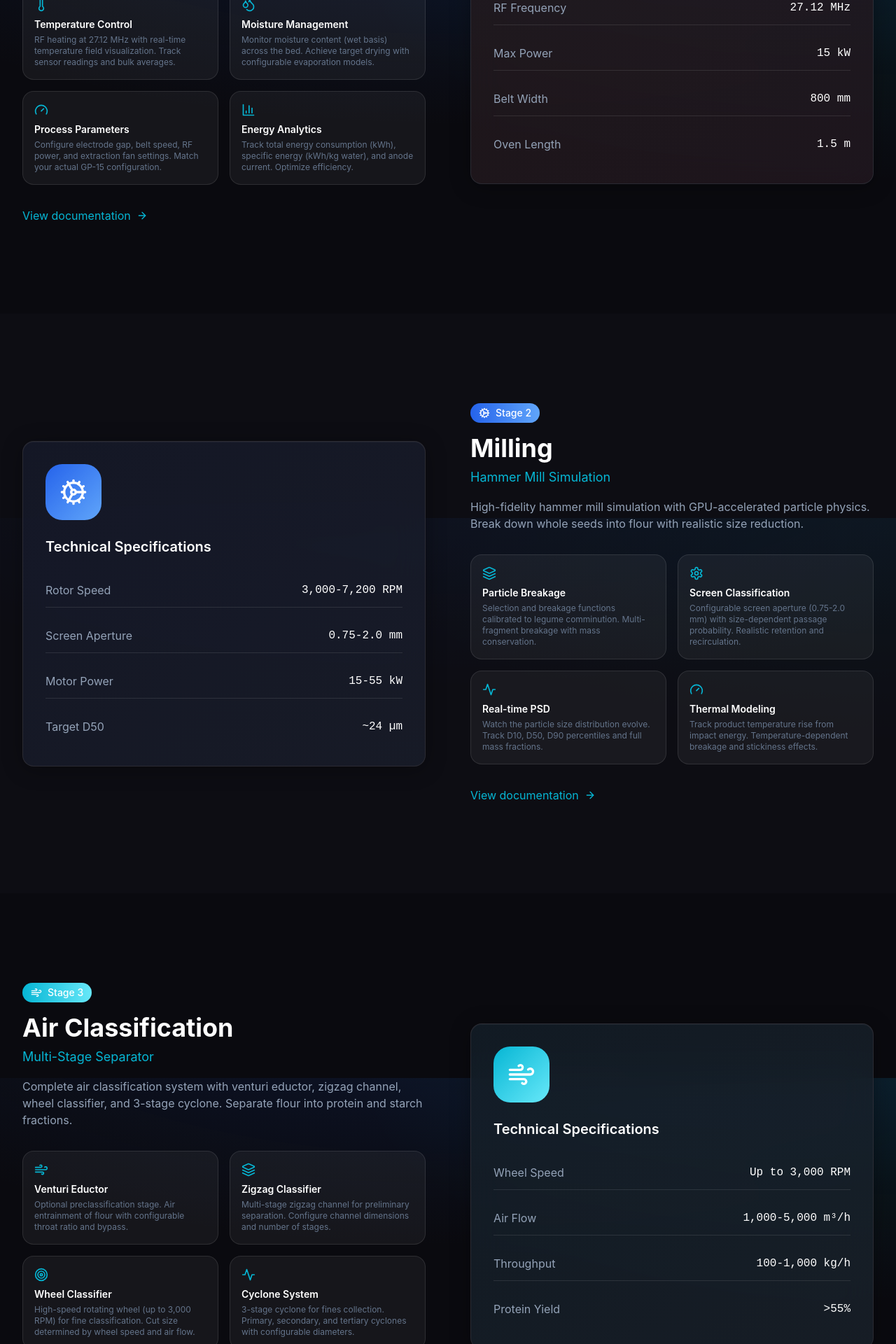
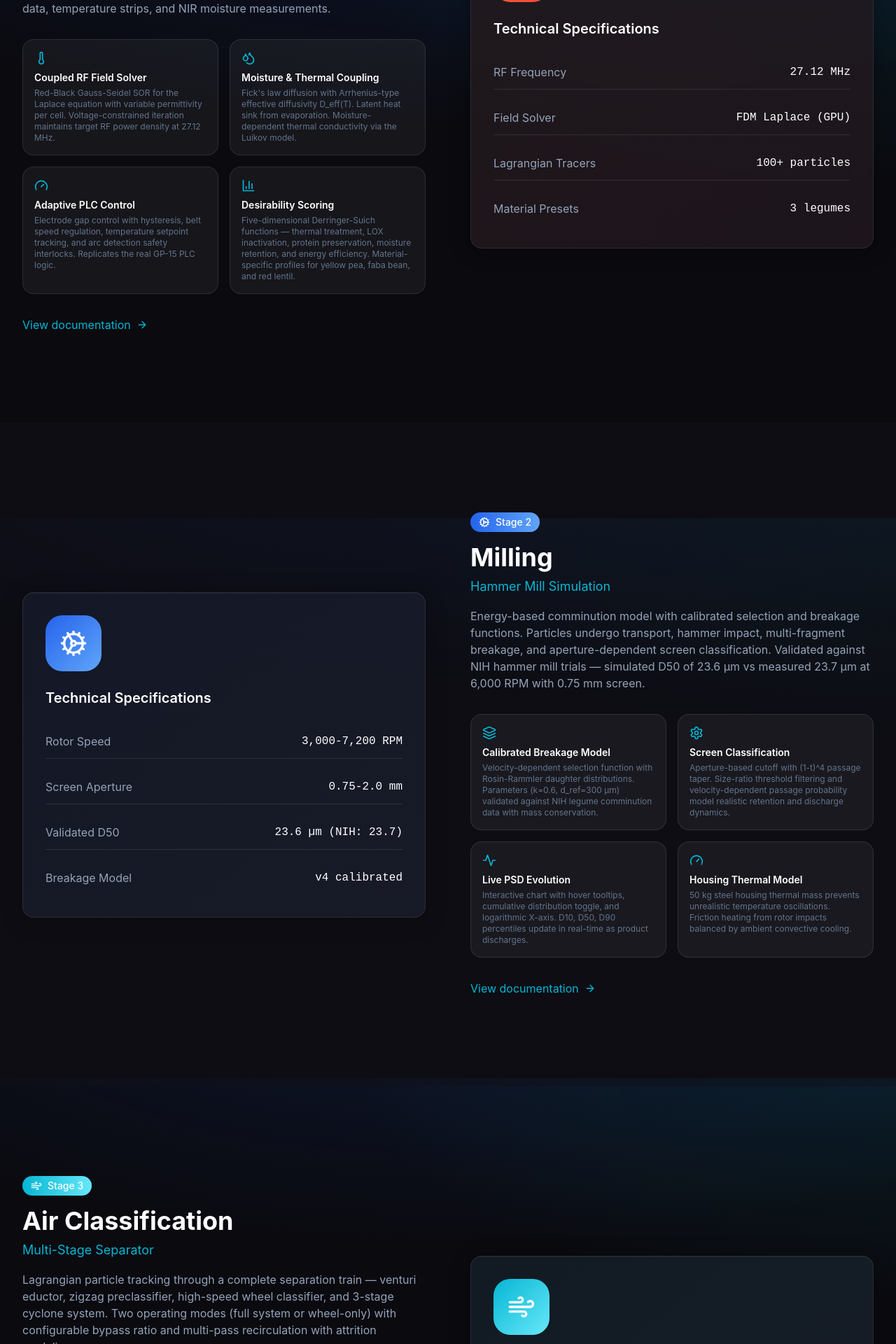
Before and after one commit to Amankrah/airclassifier, a Next.js app in the folder website/: page /features in a window 1280 px wide. Shown: the part 860-2780 px from the top of the page at 70% size. Built offline with nearby package versions, Linux system fonts and the light colour scheme.

Commit message:
fix website

```diff
--- a/website/app/features/page.tsx
+++ b/website/app/features/page.tsx
@@ -25,38 +25,38 @@ const stages = [
     icon: Zap,
     color: 'from-orange-500 to-red-500',
     description:
-      'Simulate the GP-15 RF dielectric heating machine for moisture control and enzyme inactivation. The pretreatment stage conditions whole seeds before milling.',
+      'Full digital twin of the GP-15 RF dielectric heating oven with a coupled 9-step physics loop — RF field solve, volumetric heating, thermal conduction, moisture diffusion, evaporation kinetics, and material property updates every timestep. Validated against NRC Canada experimental runs with PLC data, temperature strips, and NIR moisture measurements.',
     features: [
       {
         icon: Thermometer,
-        title: 'Temperature Control',
+        title: 'Coupled RF Field Solver',
         description:
-          'RF heating at 27.12 MHz with real-time temperature field visualization. Track sensor readings and bulk averages.',
+          'Red-Black Gauss-Seidel SOR for the Laplace equation with variable permittivity per cell. Voltage-constrained iteration maintains target RF power density at 27.12 MHz.',
       },
       {
         icon: Droplets,
-        title: 'Moisture Management',
+        title: 'Moisture & Thermal Coupling',
         description:
-          'Monitor moisture content (wet basis) across the bed. Achieve target drying with configurable evaporation models.',
+          "Fick's law diffusion with Arrhenius-type effective diffusivity D_eff(T). Latent heat sink from evaporation. Moisture-dependent thermal conductivity via the Luikov model.",
       },
       {
         icon: Gauge,
-        title: 'Process Parameters',
+        title: 'Adaptive PLC Control',
         description:
-          'Configure electrode gap, belt speed, RF power, and extraction fan settings. Match your actual GP-15 configuration.',
+          'Electrode gap control with hysteresis, belt speed regulation, temperature setpoint tracking, and arc detection safety interlocks. Replicates the real GP-15 PLC logic.',
       },
       {
         icon: BarChart3,
-        title: 'Energy Analytics',
+        title: 'Desirability Scoring',
         description:
-          'Track total energy consumption (kWh), specific energy (kWh/kg water), and anode current. Optimize efficiency.',
+          'Five-dimensional Derringer-Suich functions — thermal treatment, LOX inactivation, protein preservation, moisture retention, and energy efficiency. Material-specific profiles for yellow pea, faba bean, and red lentil.',
       },
     ],
     specs: [
       { label: 'RF Frequency', value: '27.12 MHz' },
-      { label: 'Max Power', value: '15 kW' },
-      { label: 'Belt Width', value: '800 mm' },
-      { label: 'Oven Length', value: '1.5 m' },
+      { label: 'Field Solver', value: 'FDM Laplace (GPU)' },
+      { label: 'Lagrangian Tracers', value: '100+ particles' },
+      { label: 'Material Presets', value: '3 legumes' },
     ],
   },
   {
@@ -66,38 +66,38 @@ const stages = [
     icon: Cog,
     color: 'from-primary to-blue-400',
     description:
-      'High-fidelity hammer mill simulation with GPU-accelerated particle physics. Break down whole seeds into flour with realistic size reduction.',
+      'Energy-based comminution model with calibrated selection and breakage functions. Particles undergo transport, hammer impact, multi-fragment breakage, and aperture-dependent screen classification. Validated against NIH hammer mill trials — simulated D50 of 23.6 µm vs measured 23.7 µm at 6,000 RPM with 0.75 mm screen.',
     features: [
       {
         icon: Layers,
-        title: 'Particle Breakage',
+        title: 'Calibrated Breakage Model',
         description:
-          'Selection and breakage functions calibrated to legume comminution. Multi-fragment breakage with mass conservation.',
+          'Velocity-dependent selection function with Rosin-Rammler daughter distributions. Parameters (k=0.6, d_ref=300 µm) validated against NIH legume comminution data with mass conservation.',
       },
       {
         icon: Settings,
         title: 'Screen Classification',
         description:
-          'Configurable screen aperture (0.75-2.0 mm) with size-dependent passage probability. Realistic retention and recirculation.',
+          'Aperture-based cutoff with (1-t)^4 passage taper. Size-ratio threshold filtering and velocity-dependent passage probability model realistic retention and discharge dynamics.',
       },
       {
         icon: Activity,
-        title: 'Real-time PSD',
+        title: 'Live PSD Evolution',
         description:
-          'Watch the particle size distribution evolve. Track D10, D50, D90 percentiles and full mass fractions.',
+          'Interactive chart with hover tooltips, cumulative distribution toggle, and logarithmic X-axis. D10, D50, D90 percentiles update in real-time as product discharges.',
       },
       {
         icon: Gauge,
-        title: 'Thermal Modeling',
+        title: 'Housing Thermal Model',
         description:
-          'Track product temperature rise from impact energy. Temperature-dependent breakage and stickiness effects.',
+          '50 kg steel housing thermal mass prevents unrealistic temperature oscillations. Friction heating from rotor impacts balanced by ambient convective cooling.',
       },
     ],
     specs: [
       { label: 'Rotor Speed', value: '3,000-7,200 RPM' },
       { label: 'Screen Aperture', value: '0.75-2.0 mm' },
-      { label: 'Motor Power', value: '15-55 kW' },
-      { label: 'Target D50', value: '~24 µm' },
+      { label: 'Validated D50', value: '23.6 µm (NIH: 23.7)' },
+      { label: 'Breakage Model', value: 'v4 calibrated' },
     ],
   },
   {
@@ -107,38 +107,38 @@ const stages = [
     icon: Wind,
     color: 'from-accent to-cyan-300',
     description:
-      'Complete air classification system with venturi eductor, zigzag channel, wheel classifier, and 3-stage cyclone. Separate flour into protein and starch fractions.',
+      'Lagrangian particle tracking through a complete separation train — venturi eductor, zigzag preclassifier, high-speed wheel classifier, and 3-stage cyclone system. Two operating modes (full system or wheel-only) with configurable bypass ratio and multi-pass recirculation with attrition modeling.',
     features: [
       {
         icon: Wind,
-        title: 'Venturi Eductor',
+        title: 'Lagrangian Particle Tracking',
         description:
-          'Optional preclassification stage. Air entrainment of flour with configurable throat ratio and bypass.',
+          'Schiller-Naumann drag for spherical particles, Haider-Levenspiel for non-spherical. Gravity, buoyancy, and inelastic wall collisions with configurable restitution and friction coefficients.',
       },
       {
         icon: Layers,
-        title: 'Zigzag Classifier',
+        title: 'Multi-Path Configuration',
         description:
-          'Multi-stage zigzag channel for preliminary separation. Configure channel dimensions and number of stages.',
+          'Full system (venturi → zigzag → dropout → wheel → cyclones → bag filter) or wheel-only mode. Adjustable bypass ratio (0-100%) for fine-tuning the separation cut point.',
       },
       {
         icon: Target,
-        title: 'Wheel Classifier',
+        title: 'Wheel Classifier Physics',
         description:
-          'High-speed rotating wheel (up to 3,000 RPM) for fine classification. Cut size determined by wheel speed and air flow.',
+          'Centrifugal force up to 5,000g at blade tips. Cut size emerges from the balance of centrifugal and aerodynamic drag forces acting on each individual particle.',
       },
       {
         icon: Activity,
-        title: 'Cyclone System',
+        title: 'Multi-Stage Cyclone',
         description:
-          '3-stage cyclone for fines collection. Primary, secondary, and tertiary cyclones with configurable diameters.',
+          'Primary, secondary, and tertiary cyclones with grade efficiency curves. Fines collection with bag filter exhaust cleaning. Configurable cyclone diameters and inlet velocities.',
       },
     ],
     specs: [
       { label: 'Wheel Speed', value: 'Up to 3,000 RPM' },
-      { label: 'Air Flow', value: '1,000-5,000 m³/h' },
-      { label: 'Throughput', value: '100-1,000 kg/h' },
-      { label: 'Protein Yield', value: '>55%' },
+      { label: 'Drag Model', value: 'Schiller-Naumann' },
+      { label: 'Cyclone Stages', value: '3 + bag filter' },
+      { label: 'Recirculation', value: 'Multi-pass' },
     ],
   },
 ];
@@ -159,8 +159,9 @@ export default function FeaturesPage() {
               <span className="gradient-text">Capabilities</span>
             </h1>
             <p className="text-xl text-text-secondary">
-              Three integrated processing stages with physics-based models
-              validated against real equipment and experimental data.
+              Three integrated processing stages with coupled multi-physics
+              models, GPU-accelerated solvers, and parameters validated against
+              NRC Canada and NIH experimental data.
             </p>
           </motion.div>
         </div>
@@ -286,8 +287,10 @@ export default function FeaturesPage() {
               Pipeline Orchestration
             </h2>
             <p className="text-lg text-text-secondary mb-8">
-              Transfer data seamlessly between stages. Outlet conditions from one
-              stage automatically configure the next.
+              Outlet temperature and moisture from pretreatment automatically map
+              to milling feed conditions. Milling PSD flows into the classifier
+              inlet. Multi-pass recirculation with attrition modeling and full
+              mass balance tracking across all three stages.
             </p>
 
             {/* Pipeline Visualization */}
--- a/website/components/landing/features-grid.tsx
+++ b/website/components/landing/features-grid.tsx
@@ -2,56 +2,56 @@
 
 import { motion } from 'framer-motion';
 import {
+  Zap,
   Cpu,
   Box,
-  LineChart,
+  BarChart3,
   Workflow,
-  Gauge,
-  FileJson,
+  Target,
 } from 'lucide-react';
 
 const features = [
   {
+    icon: Zap,
+    title: 'Coupled Multi-Physics Engine',
+    description:
+      'Nine-step simulation loop coupling RF electromagnetic fields, heat conduction, moisture diffusion, and dielectric property updates. FDM Laplace solver with 100+ Lagrangian tracers for seed-level temperature and moisture tracking.',
+    highlight: '9-Step Loop',
+  },
+  {
     icon: Cpu,
-    title: 'GPU-Accelerated Physics',
+    title: 'GPU-Accelerated Computation',
     description:
-      'CUDA-powered simulations using NVIDIA Warp for real-time particle dynamics. Thousands of particles simulated simultaneously.',
+      'Eight NVIDIA Warp GPU kernels with persistent memory allocation and batched launches — zero per-step allocations. Automatic CUDA/CPU device detection with adaptive CFL-based timestep control.',
     highlight: 'CUDA/Warp',
   },
   {
     icon: Box,
-    title: 'Real-time 3D Visualization',
+    title: 'Interactive 3D Digital Twin',
     description:
-      'Interactive PyVista-based viewport with animated components. Watch particles flow through the system in real-time.',
-    highlight: 'PyVista',
-  },
-  {
-    icon: LineChart,
-    title: 'Comprehensive Analytics',
-    description:
-      'Time-series plots, PSD analysis, separation efficiency metrics. Export results to CSV, JSON, or PDF reports.',
-    highlight: 'Export Ready',
+      'Over 40 parametric components with three cinematic camera modes — orbit, guided showcase tours, and spiral flythrough. Live particle rendering, mechanical animations, and per-component opacity controls.',
+    highlight: '40+ Parts',
   },
   {
     icon: Workflow,
-    title: 'Pipeline Orchestration',
+    title: 'Three-Stage Pipeline',
     description:
-      'Transfer outlet conditions between stages automatically. Mass balance tracking ensures process consistency.',
-    highlight: 'New!',
+      'RF pretreatment, hammer milling, and air classification linked with automatic outlet-to-inlet state mapping. Multi-pass recirculation with attrition modeling and full mass balance tracking across stages.',
+    highlight: 'End-to-End',
   },
   {
-    icon: Gauge,
-    title: 'Process Optimization',
+    icon: Target,
+    title: 'Multi-Objective Optimization',
     description:
-      'Calibrated physics models based on real machine data. Validated against NRC Canada experimental results.',
-    highlight: 'Validated',
+      'Derringer-Suich desirability scoring across five dimensions — thermal treatment, LOX inactivation, protein preservation, moisture retention, and energy efficiency. Grid search and gradient-based optimization via Warp Tape.',
+    highlight: '5D Scoring',
   },
   {
-    icon: FileJson,
-    title: 'Project Files',
+    icon: BarChart3,
+    title: 'Advanced Analytics & Export',
     description:
-      'Save and load complete simulation configurations. Share projects with colleagues or resume work later.',
-    highlight: '.acproj',
+      'Interactive PSD charts with hover tooltips and log-scale toggle, real-time KPI dashboards with radial gauges, and dual-scale time-series plots. Export to VTK for 3D field post-processing, plus CSV, JSON, and NumPy formats.',
+    highlight: 'VTK/CSV',
   },
 ];
 
@@ -89,8 +89,9 @@ export function FeaturesGrid() {
             Powerful Features
           </h2>
           <p className="text-lg text-text-secondary">
-            Everything you need to simulate, analyze, and optimize protein
-            processing operations.
+            Coupled multi-physics solvers, GPU-accelerated kernels, and
+            experimentally validated models — from whole seed conditioning to
+            micron-scale flour separation.
           </p>
         </motion.div>
 
```
